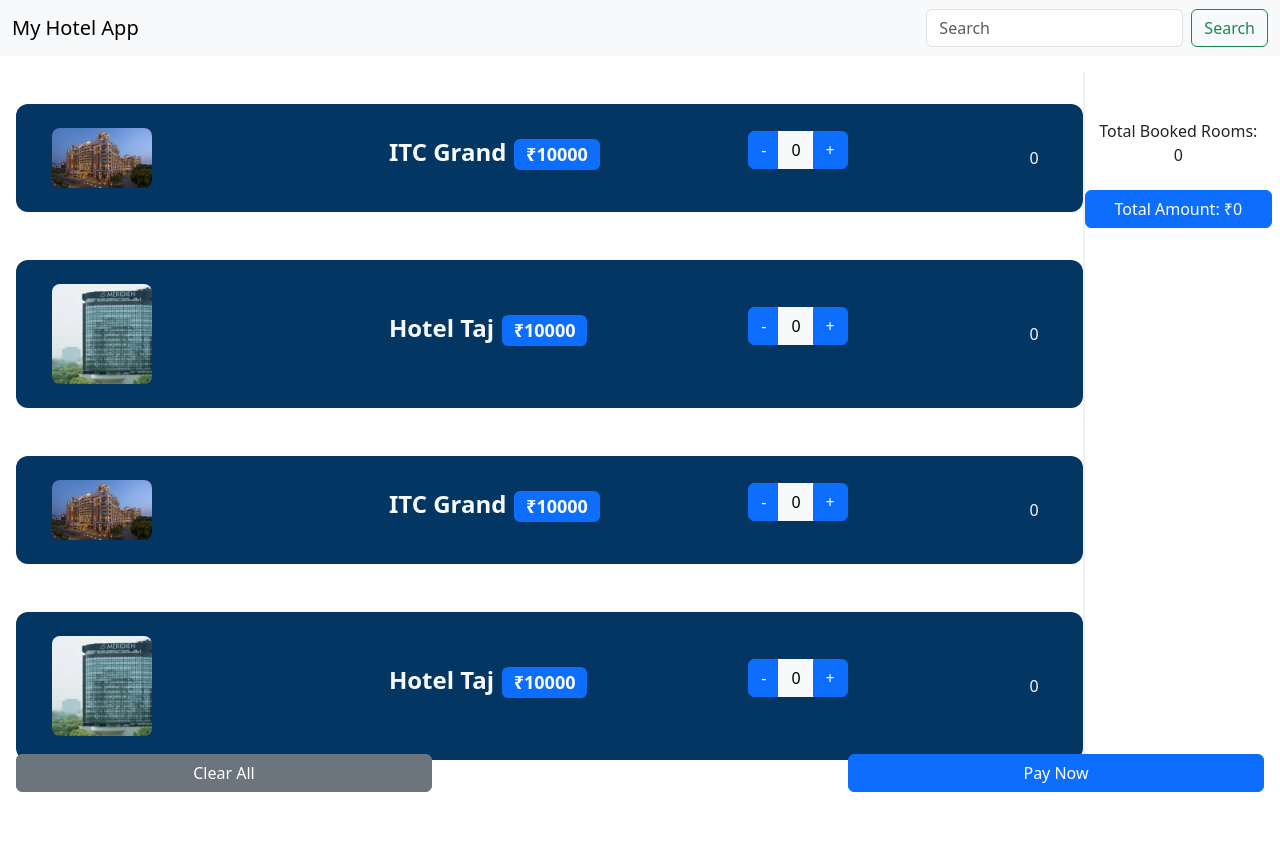
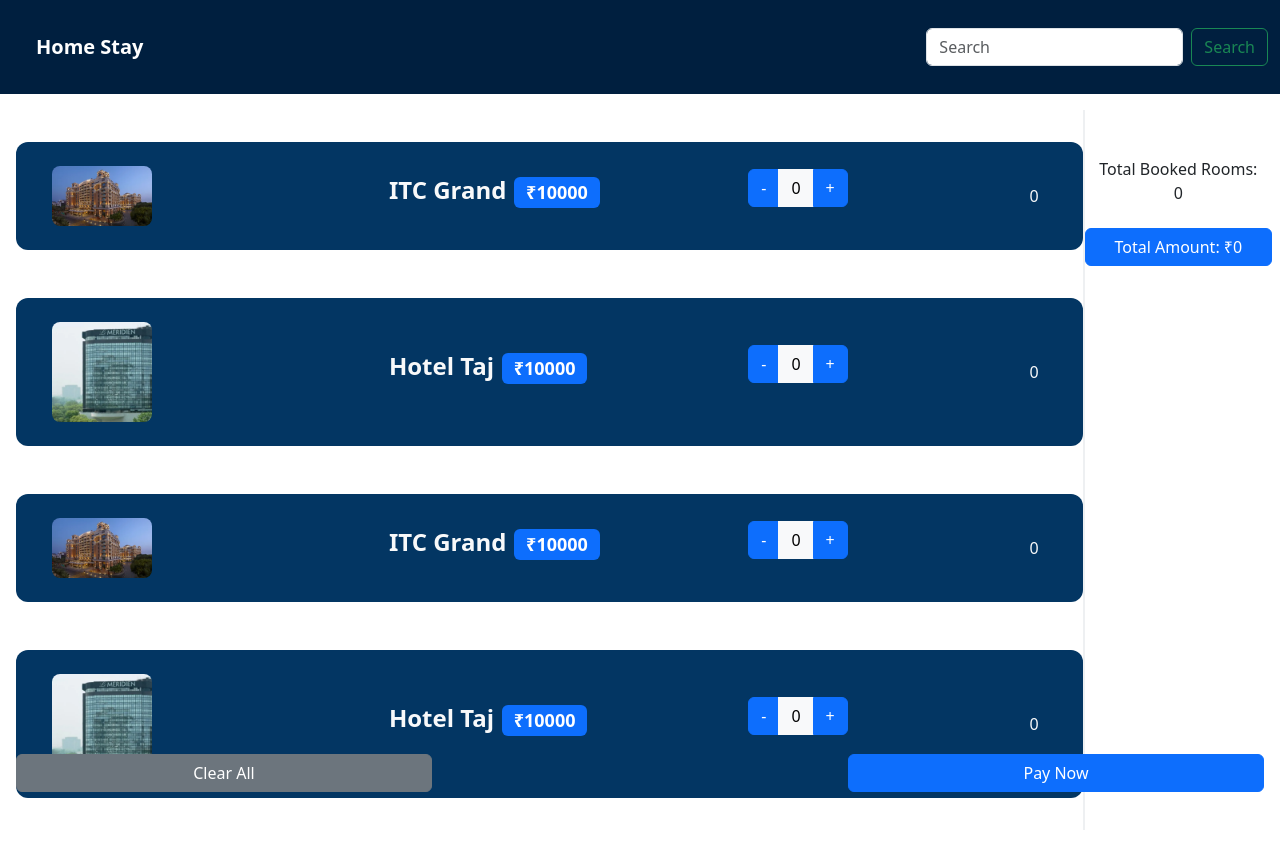
Before and after one commit to arshina9082/hotel-management, a React (Create React App) app: page /home in a window 1280 px wide. Before the commit the page ends 824 px from the top, so only its background shows below. Built offline with nearby package versions, Linux system fonts and the light colour scheme; no server answers.

Commit message:
nav bar changeas

```diff
--- a/src/components/NavBar.js
+++ b/src/components/NavBar.js
@@ -5,9 +5,9 @@
     state = {}
     render() {
         return (
-            <nav className="navbar bg-body-tertiary">
+            <nav className="navbar " style={{ backgroundColor: "#001f3f" }}>
                 <div className="container-fluid">
-                    <a className="navbar-brand">My Hotel App</a>
+                    <a className="navbar-brand text-white p-4 fw-bold">Home Stay</a>
                     <form className="d-flex" role="search">
                         <input
                             className="form-control me-2"
```
